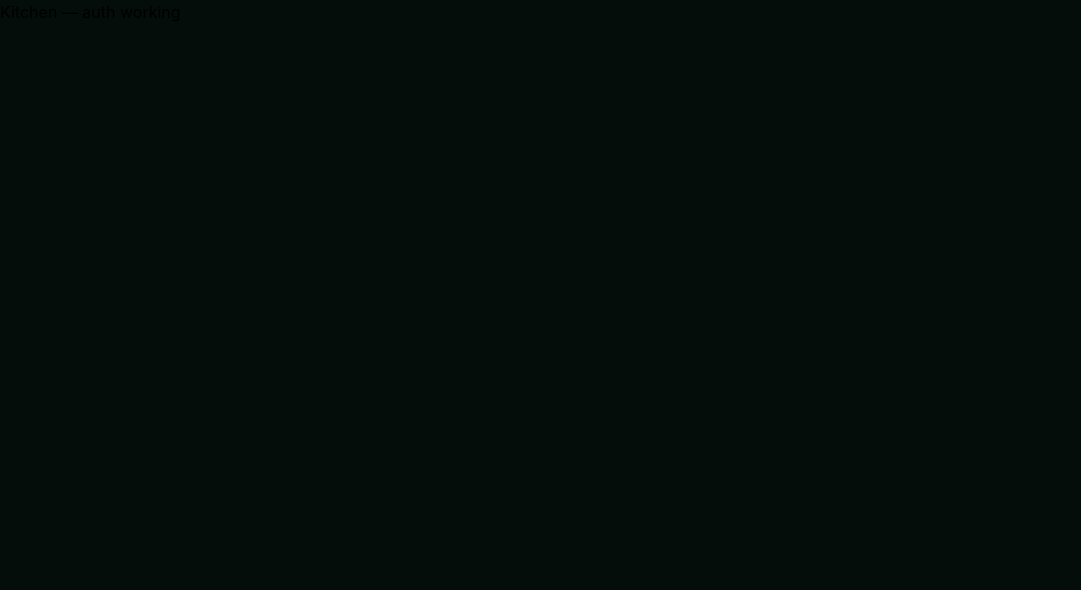
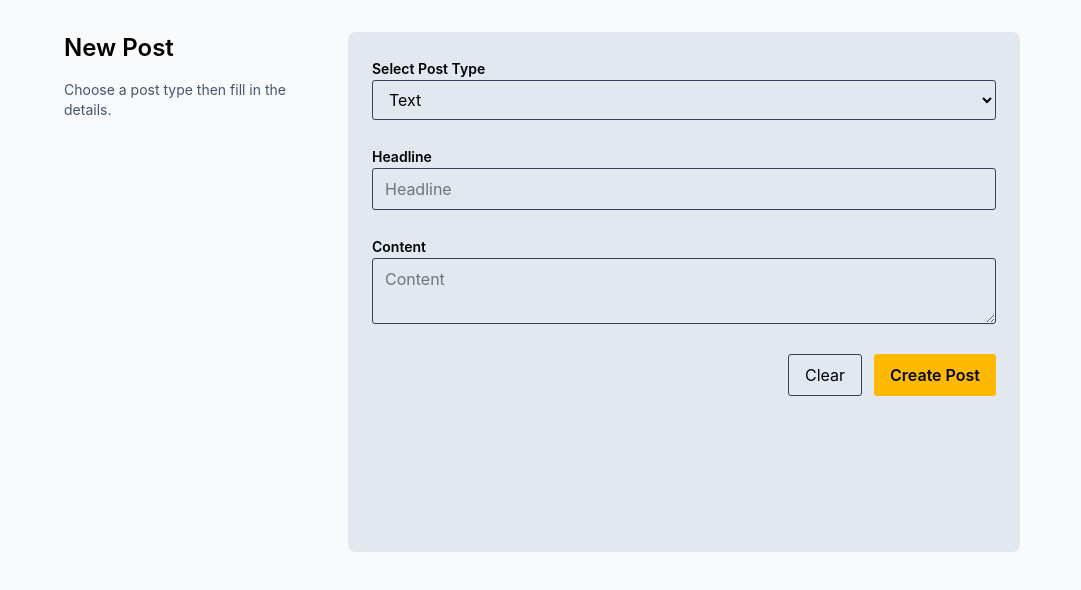
Before and after one commit to yoitsrosalie/ediep-microblog, a Next.js app: page /kitchen in a window 1280 px wide. Shown: the top 590 px of the page, without its empty margins (0-1081 px from the left). Built offline with nearby package versions, Linux system fonts and the light colour scheme.

Commit message:
Admin UI and Analytics

```diff
--- /dev/null
+++ b/app/api/create-post/route.ts
@@ -0,0 +1,35 @@
+import { NextResponse } from 'next/server'
+import { createClient } from '@supabase/supabase-js'
+
+const supabaseAdmin = createClient(
+  process.env.NEXT_PUBLIC_SUPABASE_URL as string,
+  process.env.SUPABASE_SERVICE_ROLE_KEY as string
+)
+
+export async function POST(req: Request) {
+  try {
+    const body = await req.json()
+
+    if (!body.headline || typeof body.headline !== 'string') {
+      return NextResponse.json({ error: 'Headline is required' }, { status: 400 })
+    }
+
+    const insertRow = {
+      type: body.type ?? 'text',
+      headline: body.headline,
+      content: body.content ?? null,
+      image_url: body.image_url ?? null,
+      embed_url: body.embed_url ?? null,
+      embed_label: body.embed_label ?? null,
+    }
+
+    const { data, error } = await supabaseAdmin.from('posts').insert([insertRow])
+
+    if (error) return NextResponse.json({ error }, { status: 500 })
+
+    return NextResponse.json({ data }, { status: 201 })
+  } catch (err) {
+    console.error('API create-post error:', err)
+    return NextResponse.json({ error: 'Server error' }, { status: 500 })
+  }
+}
--- a/app/globals.css
+++ b/app/globals.css
@@ -1,3 +1,7 @@
+* {
+  box-sizing: border-box;
+}
+
 @import "tailwindcss";
 /* ==========================================================================
    Ediep Microblog — Design Tokens
@@ -30,14 +34,9 @@
   --radius-pill: 999px;
 }
 
-* {
-  box-sizing: border-box;
-  margin: 0;
-  padding: 0;
-}
-
 body {
   background: #040d0a;
+  color: var(--off-white);
   font-family: 'Inter', sans-serif;
 }
 
--- a/app/kitchen/page.tsx
+++ b/app/kitchen/page.tsx
@@ -1,3 +1,146 @@
+'use client'
+import { useState } from 'react'
+
 export default function AdminPage() {
-  return <div>Kitchen — auth working</div>;
+  const [postType, setPostType] = useState<'text' | 'image' |'embed' | 'quote'>('text')
+  const [headline, setHeadline] = useState('')
+  const [content, setContent] = useState('')
+  const [imageUrl, setImageUrl] = useState('')
+  const [embedUrl, setEmbedUrl] = useState('')
+  const [embedLabel, setEmbedLabel] = useState('')
+  const [isSubmitting, setIsSubmitting] = useState(false)
+
+  // Server-side insertion moved to app/api/create-post/route.ts
+  // Removed server-only createClient/POST handler from this client component
+
+  function resetForm() {
+    if (isSubmitting) return
+    setPostType('text')
+    setHeadline('')
+    setContent('')
+    setImageUrl('')
+    setEmbedUrl('')
+    setEmbedLabel('')
+  }
+
+  async function handleSubmit() {
+    if (!headline.trim()) {
+      window.alert('Headline is required.');
+      return;
+    }
+
+    setIsSubmitting(true)
+
+    const newPost = {
+      type: postType,
+      headline,
+      content: postType === 'text' ? content : null,
+      image_url: postType === 'image' ? imageUrl : null,
+      embed_url: postType === 'embed' ? embedUrl : null,
+      embed_label: postType === 'embed' ? embedLabel : null,
+    }
+
+    try {
+      const res = await fetch('/api/create-post', {
+        method: 'POST',
+        headers: { 'Content-Type': 'application/json' },
+        body: JSON.stringify(newPost),
+      })
+
+      if (!res.ok) {
+        const errText = await res.text()
+        console.error('Error creating post:', errText)
+        window.alert('Error creating post: ' + errText)
+        return
+      }
+
+      window.alert('Post created successfully!')
+      window.open('/', '_blank')
+    } catch (err) {
+      console.error('Unexpected error creating post:', err)
+      window.alert('Unexpected error — see console for details.')
+    } finally {
+      setIsSubmitting(false)
+    }
+  }
+
+  return (
+    <main className="flex flex-col min-h-screen bg-slate-50 text-black py-8 px-8">
+      <div className="mx-auto w-full max-w-6xl">
+      <div className="grid gap-6 lg:grid-cols-[260px_minmax(0,1fr)] items-start">
+        <div className="lg:col-start-1 space-y-4">
+        <h1 className="text-2xl font-semibold">New Post</h1>
+        <p className="text-sm text-slate-600">Choose a post type then fill in the details.</p>
+        </div>
+
+        <div className="w-full h-full min-h-[520px] max-w-2xl lg:col-start-2 bg-slate-200 text-black p-6 rounded-lg space-y-6">
+          <div className="space-y-2">
+            <label className="text-sm font-medium text-black font-semibold" htmlFor="postType">
+              Select Post Type
+            </label>
+            <select id="postType" className="w-full rounded-md border border-slate-700 px-3 py-2" value={postType} onChange={(e) => setPostType(e.target.value as "text" | "image" | "embed" | "quote")}>
+            <option value="text">Text</option>
+            <option value="image">Image</option>
+            <option value="embed">Embed</option>
+            <option value="quote">Quote</option>
+            </select>
+          </div>
+
+          <div className="space-y-2">
+            <label className="text-sm font-medium text-black font-semibold" htmlFor="headline">
+              Headline
+            </label>
+            <input id="headline" className="w-full rounded-md border border-slate-700 px-3 py-2" value={headline} onChange={(e) => setHeadline(e.target.value)} placeholder="Headline" />
+          </div>
+
+          <div className="space-y-2">
+            <label className="text-sm font-medium text-black font-semibold" htmlFor="content">
+              Content
+            </label>
+          <textarea id="content" className=" w-full rounded-md border border-slate-700 px-3 py-2" value={content} onChange={(e) => setContent(e.target.value)} placeholder="Content" />
+          </div>
+
+         <div className="space-y-2">
+            {postType === 'image' && (
+            <>
+              <label className="text-sm font-medium text-black font-semibold" htmlFor="imageUrl">
+              Image URL
+              </label>
+
+              <input id="imageUrl" className="w-full rounded-md border border-slate-700 px-3 py-2" value={imageUrl} onChange={(e) => setImageUrl(e.target.value)} placeholder="Image URL" />
+            </>
+            )}
+          </div>
+
+          <div className="space-y-2">
+            {postType === 'embed' && (
+              <>
+              <label className="text-sm font-medium text-black font-semibold" htmlFor="embedUrl">
+              Embed URL
+              </label>
+              <input id="embedUrl" className="w-full rounded-md border border-slate-700 px-3 py-2" value={embedUrl} onChange={(e) => setEmbedUrl(e.target.value)} placeholder="Embed URL" />
+
+              <label className="text-sm font-medium text-black font-semibold" htmlFor="embedLabel">
+              Embed Label
+              </label>
+              <input id="embedLabel" className="w-full rounded-md border border-slate-700 px-3 py-2" value={embedLabel} onChange={(e) => setEmbedLabel(e.target.value)} placeholder="Embed Label" />
+              </>
+            )}
+          </div>
+
+          <div className="flex justify-end gap-3 mt-6">
+            <button type="button" className="rounded-md border border-slate-700 px-4 py-2 text-black hover:bg-slate-300" onClick={resetForm} disabled={isSubmitting}>
+              Clear
+            </button>
+
+            <button type="button" className="rounded-md bg-amber-400 px-4 py-2 font-semibold text-slate-950 hover:bg-amber-300" onClick={handleSubmit} disabled={isSubmitting}>
+              {isSubmitting ? 'Creating...' : 'Create Post'}
+            </button>
+          </div>
+
+        </div>
+      </div>
+      </div>
+    </main>
+  )
 }
--- a/app/layout.tsx
+++ b/app/layout.tsx
@@ -1,6 +1,8 @@
 import type { Metadata } from "next";
 import { Geist, Geist_Mono } from "next/font/google";
+import Script from 'next/script'
 import "./globals.css";
+import { Analytics } from "@vercel/analytics/next"
 
 const geistSans = Geist({
   variable: "--font-geist-sans",
@@ -28,11 +30,10 @@ export default function RootLayout({
       className={`${geistSans.variable} ${geistMono.variable} h-full antialiased`}
     >
       <head>
-        /* Progressier code */
         <link rel="manifest" href="https://progressier.app/JhJZFDQPWgkk74RuVmzj/progressier.json" />
-        <script defer src="https://progressier.app/JhJZFDQPWgkk74RuVmzj/script.js" />
+        <Script src="https://progressier.app/JhJZFDQPWgkk74RuVmzj/script.js" strategy="afterInteractive" />
       </head>
-      <body className="min-h-full flex flex-col">{children}</body>
+      <body className="min-h-screen flex flex-col">{children}</body>
     </html>
   );
 }
--- a/package.json
+++ b/package.json
@@ -10,6 +10,7 @@
   },
   "dependencies": {
     "@supabase/supabase-js": "^2.110.2",
+    "@vercel/analytics": "^2.0.1",
     "next": "16.2.10",
     "react": "19.2.4",
     "react-dom": "19.2.4"
```
Also changed, not shown: 1 other file (tests, documents, lock files or other folders).
